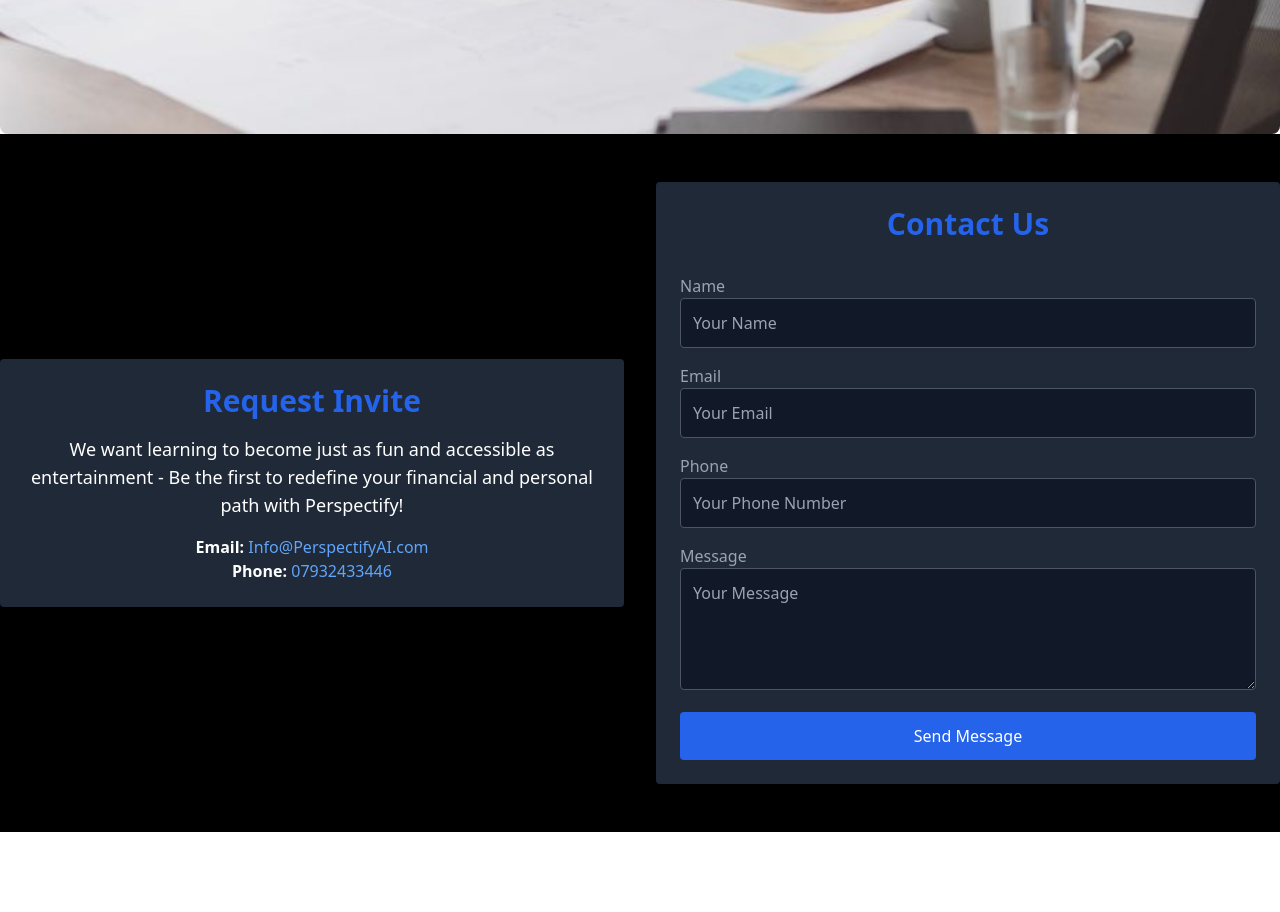
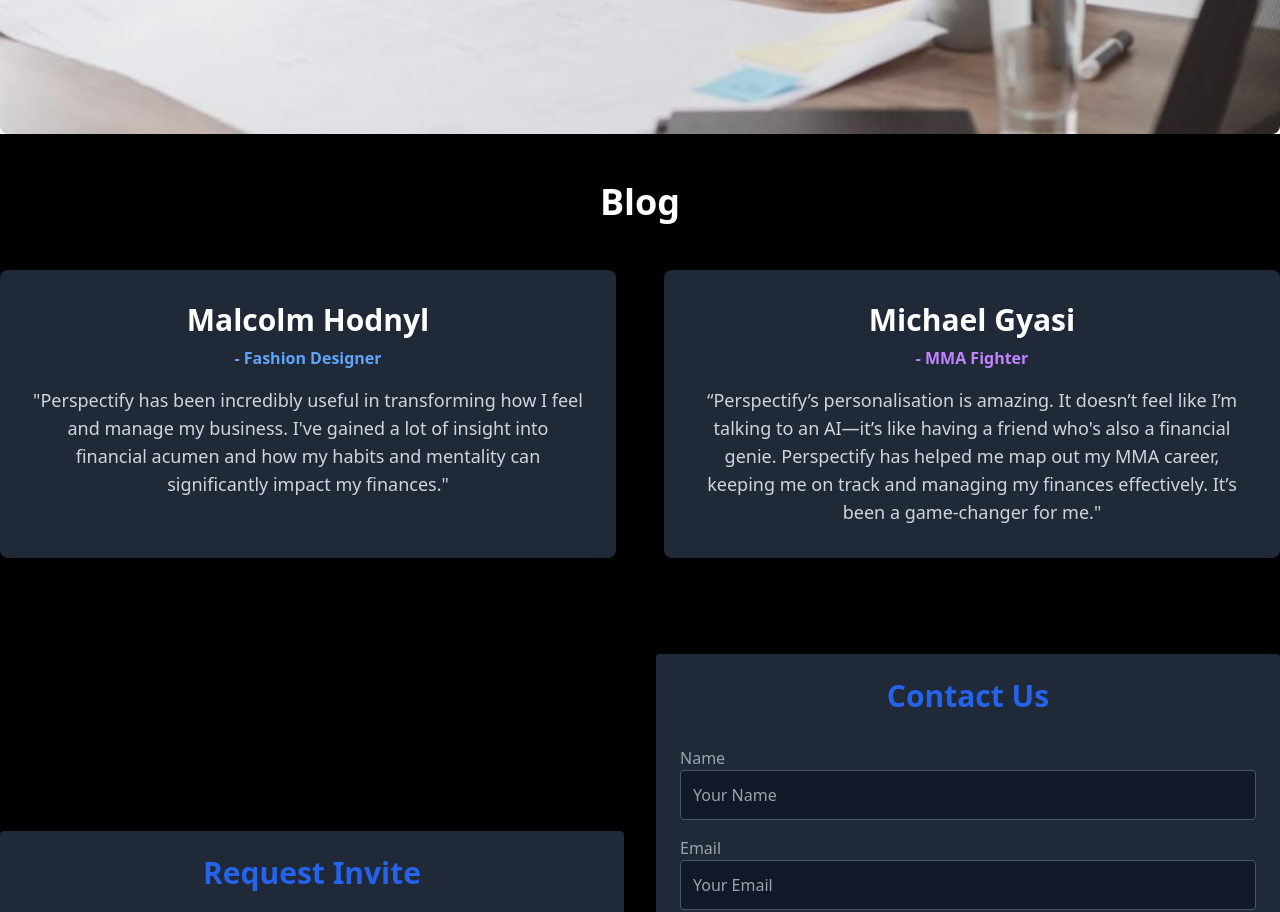
Before and after one commit to RATIKANTA1/PerspectifyAI, a React (Create React App) app: page / in a window 1280 px wide. Shown: the part 4060-4972 px from the top of the page. Before the commit the page ends 4892 px from the top, so only its background shows below. Built offline with nearby package versions, Linux system fonts and the light colour scheme.

Commit message:
Ratikanta (#7)
* About section and contact add

* Booking & contact & Header

* Booking & contact & Header

* swiper & bookin change

* swiper & bookin change

```diff
--- a/src/App.js
+++ b/src/App.js
@@ -6,6 +6,7 @@
 import AboutUs from './Components/AboutUs';
 import Booking from './Components/Booking';
 import Carousel from './Components/Carousel';
+import BlogSection from './Components/BlogSection';
 
 function App() {
   return (
@@ -16,7 +17,9 @@
       <Services />
       <Booking />
       <Carousel />
+      <BlogSection/>
       <Contact />
+
     </div>
   );
 }
--- /dev/null
+++ b/src/Components/BlogSection.jsx
@@ -0,0 +1,38 @@
+import React from 'react';
+
+function BlogSection() {
+  return (
+    <section id='blog' className="container mx-auto py-12 bg-black">
+      {/* Blog Header */}
+      <div className="text-center mb-12">
+        <h1 className="text-4xl font-bold text-white">Blog</h1>
+      </div>
+
+      <div className="grid grid-cols-1 md:grid-cols-2 gap-12">
+        {/* First Blog: Malcolm Hodnyl */}
+        <div className="bg-gray-800 p-8 rounded-lg shadow-lg">
+          <h3 className="text-3xl font-bold text-white text-center mb-2">Malcolm Hodnyl</h3>
+          <p className="text-blue-400 text-center mb-4 font-semibold">- Fashion Designer</p>
+          <p className="text-gray-300 text-lg text-center">
+            "Perspectify has been incredibly useful in transforming how I feel and manage my business.
+            I've gained a lot of insight into financial acumen and how my habits and mentality can
+            significantly impact my finances."
+          </p>
+        </div>
+
+        {/* Second Blog: Michael Gyasi */}
+        <div className="bg-gray-800 p-8 rounded-lg shadow-lg">
+          <h3 className="text-3xl font-bold text-white text-center mb-2">Michael Gyasi</h3>
+          <p className="text-purple-400 text-center mb-4 font-semibold">- MMA Fighter</p>
+          <p className="text-gray-300 text-lg text-center">
+            “Perspectify’s personalisation is amazing. It doesn’t feel like I’m talking to an AI—it’s like
+            having a friend who's also a financial genie. Perspectify has helped me map out my MMA career,
+            keeping me on track and managing my finances effectively. It’s been a game-changer for me."
+          </p>
+        </div>
+      </div>
+    </section>
+  );
+}
+
+export default BlogSection;
```
